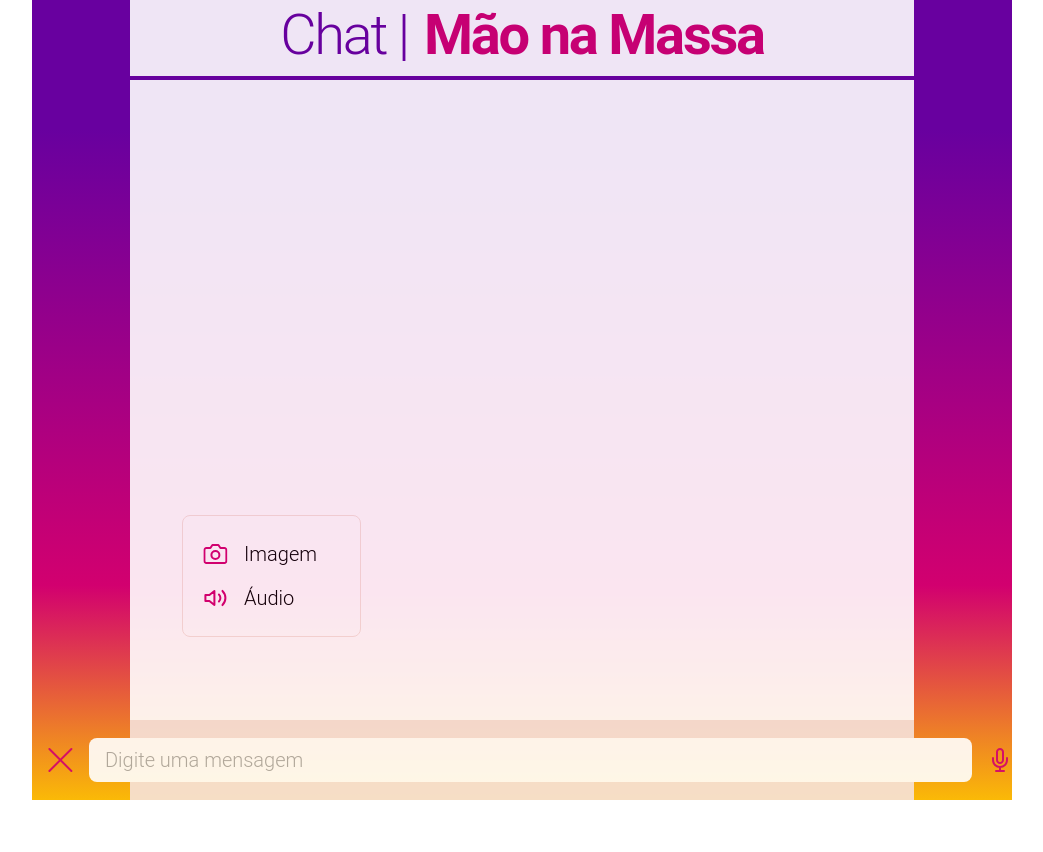
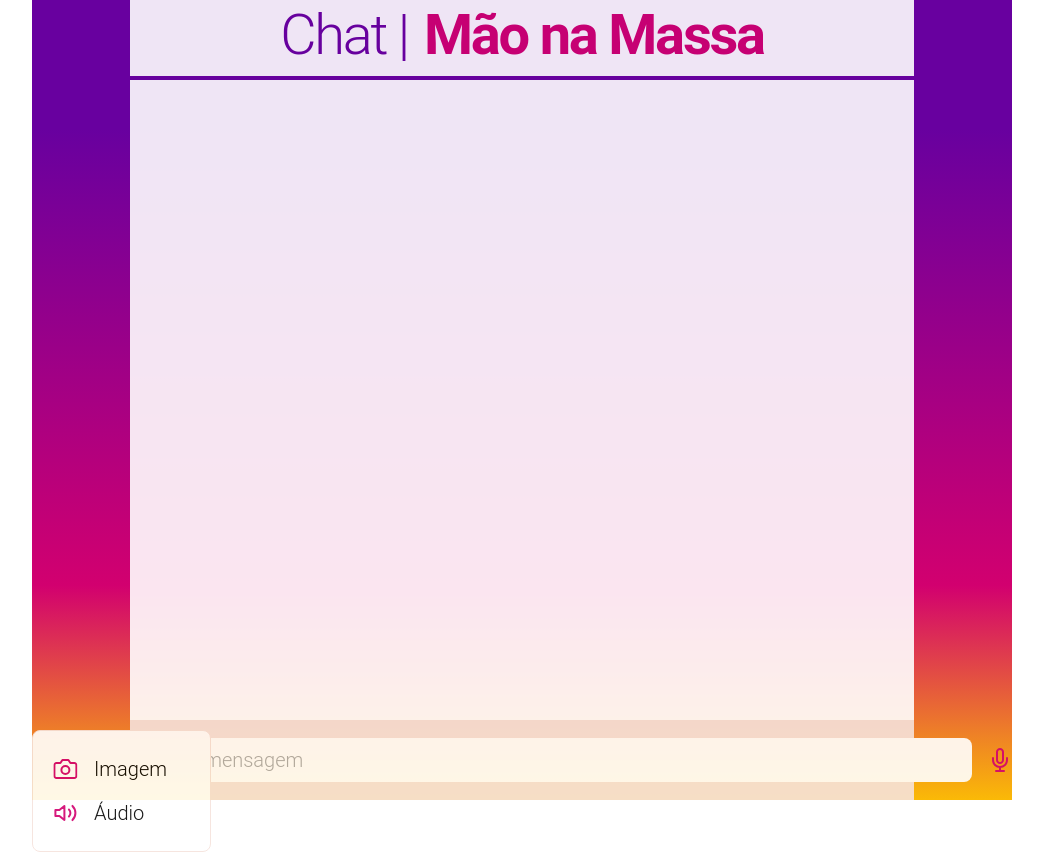
Before and after one commit to taiuanpagini/desafio-mao-na-massa-time2, a React (Vite) app in the folder frontend/: page / in a window 1280 px wide. Both pictures are taken after a click on the picture 178 px from the left and 760 px from the top of the page. Shown: the whole page, without its empty margins (118-1161 px from the left). Before the commit the page ends 800 px from the top, so only its background shows below. Built offline with nearby package versions, Linux system fonts and the light colour scheme.

Commit message:
ajuste mostrar audio

```diff
--- a/frontend/src/components/TextArea/index.tsx
+++ b/frontend/src/components/TextArea/index.tsx
@@ -20,7 +20,7 @@ const TextArea: React.FC<IProps> = ({ setIsLoading}) => {
     const mediaRecorderRef = useRef<MediaRecorder | null>(null);
     const audioChunksRef = useRef<Blob[]>([]);
 
-    const {updateMessageList, messageList} = useMessageContext();
+    const {updateMessageList} = useMessageContext();
 
     const chatService = new ChatService();
 
@@ -123,7 +123,7 @@ const TextArea: React.FC<IProps> = ({ setIsLoading}) => {
     return(
         <Container>
             <ContainerInput>
-                <div>{openModal && <ModalAttachment />}</div>
+                <div>{openModal && <ModalAttachment setOpenModal={setOpenModal} />}</div>
             <Plus src={openModal ? notPlus : plus} onClick={() => handleOpenModal()}/>
             <TextInput type="text"
                 value={inputText}
--- a/frontend/src/components/modalAttachment/index.tsx
+++ b/frontend/src/components/modalAttachment/index.tsx
@@ -3,10 +3,16 @@ import { Button, ContainerButtonFlex, ModalContent } from "./style";
 import cam from "../../assets/cam.svg";
 import audio from "../../assets/audio.svg";
 import { ChatService } from "../../services/chatService";
+import { useMessageContext } from "../../Context/MessageContextProvider";
 
-const ModalAttachment: React.FC = () => {
+interface IProps {
+  setOpenModal: React.Dispatch<React.SetStateAction<boolean>>
+}
+
+const ModalAttachment: React.FC<IProps> = ({ setOpenModal }) => {
   const fileInputRef = useRef<any>(null);
   const chatService = new ChatService();
+  const {updateMessageList} = useMessageContext();
 
   const handleButtonClick = () => {
     if (fileInputRef.current) {
@@ -24,8 +30,17 @@ const ModalAttachment: React.FC = () => {
         if (fileData) {
           const formData = new FormData();
           formData.append('file', fileData);
-          await chatService.createCardAudio(formData)
+
+          const audioBlob = new Blob([fileData], { type: 'audio/wav'});
+          const audioUrl = URL.createObjectURL(audioBlob);
+          updateMessageList(false, audioUrl, "audio");
+
+          await chatService.createCardAudio(formData).then((response) => {
+            updateMessageList(response?.data.author || true, response?.data.message || "Error backend");
+          })
         }
+
+        setOpenModal(false);
       };
 
    return (
--- a/frontend/src/components/modalAttachment/style.ts
+++ b/frontend/src/components/modalAttachment/style.ts
@@ -13,15 +13,15 @@ export const ModalContainer = styled.div`
 `;
 
 export const ModalContent = styled.div`
-  background-color: white;
+background-color: white;
   display: flex;
   flex-direction: column;
   justify-content: center;
   padding-left: 10px;
   border-radius: 5px;
-  position: fixed;
-  top: 515px;
-  left: 300px;
+  position: absolute;
+  top: 730px; /* Posição em relação ao topo do elemento pai */
+  left: 30; /* Posição em relação à esquerda do elemento pai */
   border: solid #F5E2DC 1px;
   width: 167px;
   height: 120px;
```
